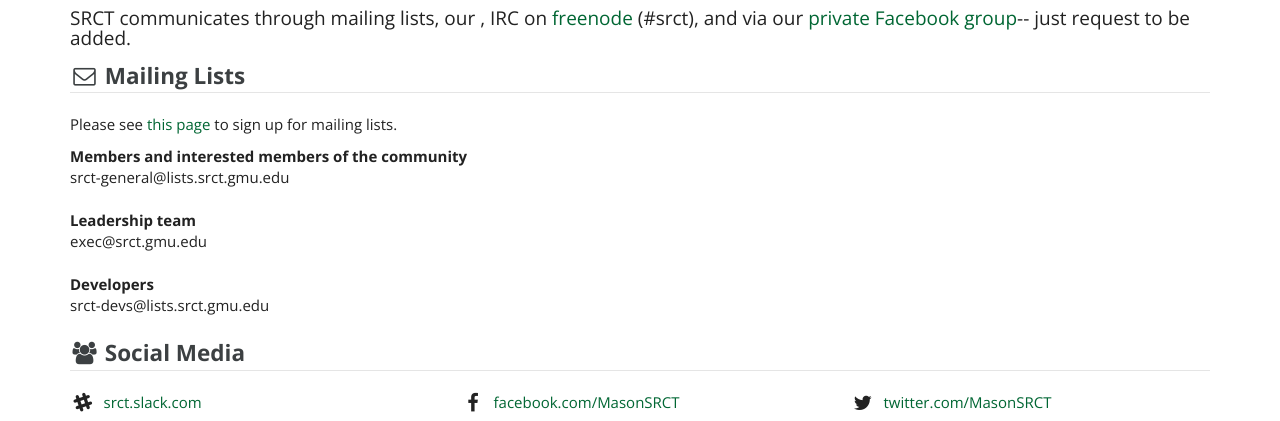
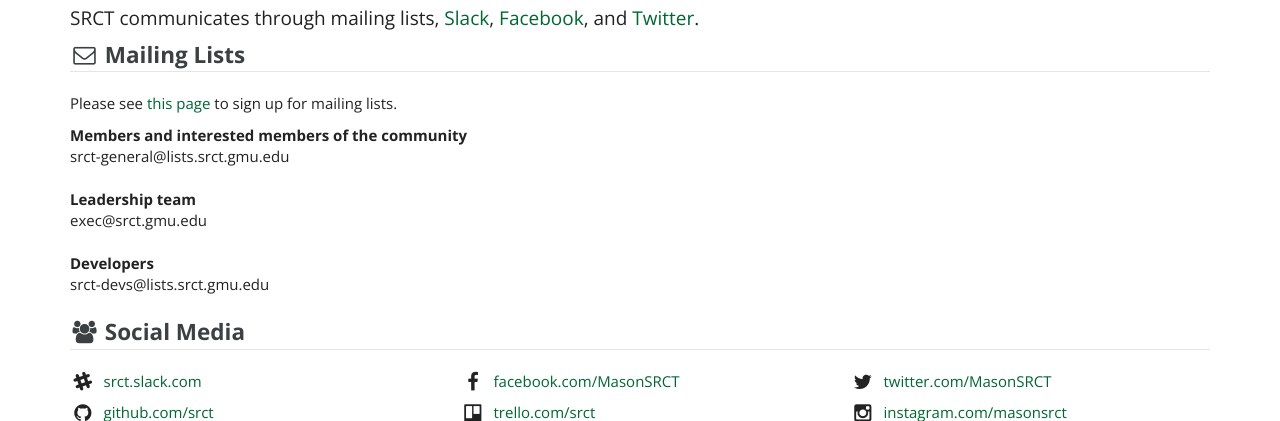
Before and after one commit to srct/srctweb, a Python web app: template srctweb/website/templates/contact.html in a window 1280 px wide. Shown: the part 48-469 px from the top of the page. Run offline with Jinja, Linux system fonts and the light colour scheme; the template is opened without the code that fills it, so the values that code supplies are empty; some libraries are stand-ins or nearby versions.

Commit message:
Updated the Contact Us page

```diff
--- a/srctweb/website/templates/contact.html
+++ b/srctweb/website/templates/contact.html
@@ -11,9 +11,9 @@ Drop us a line!
 {% endblock %}
 
 {% block content %}
-<h4><p>SRCT communicates through mailing lists, our <a href="Slack team"></a>, IRC on <a href="http://freenode.net/">freenode</a> (#srct), and via our
-<a href="https://facebook.com/groups/gmu.srct">private Facebook group</a>--
-just request to be added.</p></h4>
+<h4><p>SRCT communicates through mailing lists, <a href="https://srct.slack.com/">Slack</a>,
+<a href="https://facebook.com/MasonSRCT">Facebook</a>, and <a href="https://twitter.com/MasonSRCT">Twitter</a>.
+</p></h4>
 
 <legend><i class="fa fa-envelope-o fa-fw"></i>&nbsp;<strong>Mailing Lists</strong></legend>
 
```
